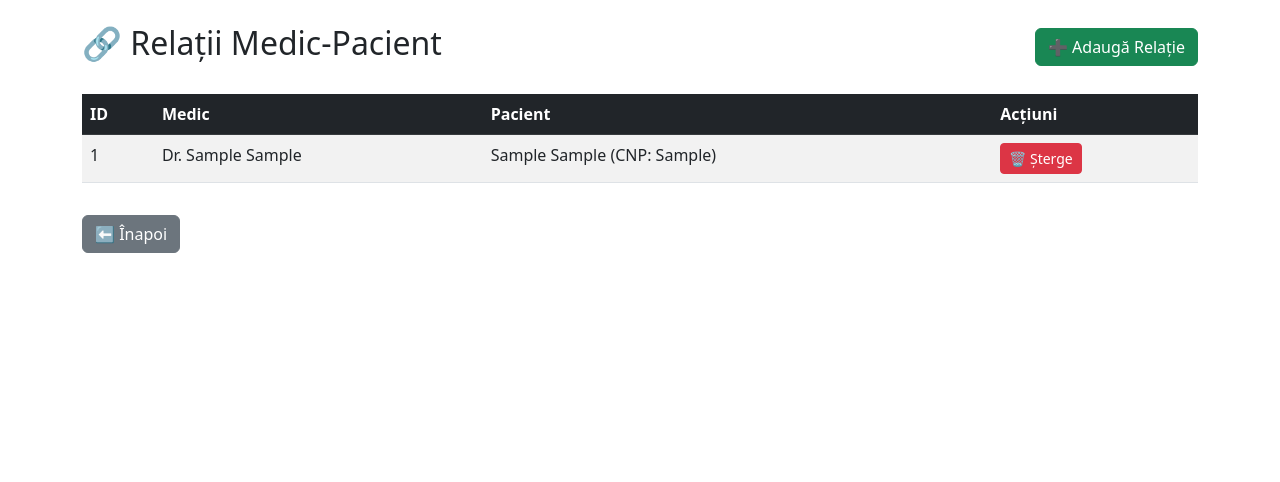
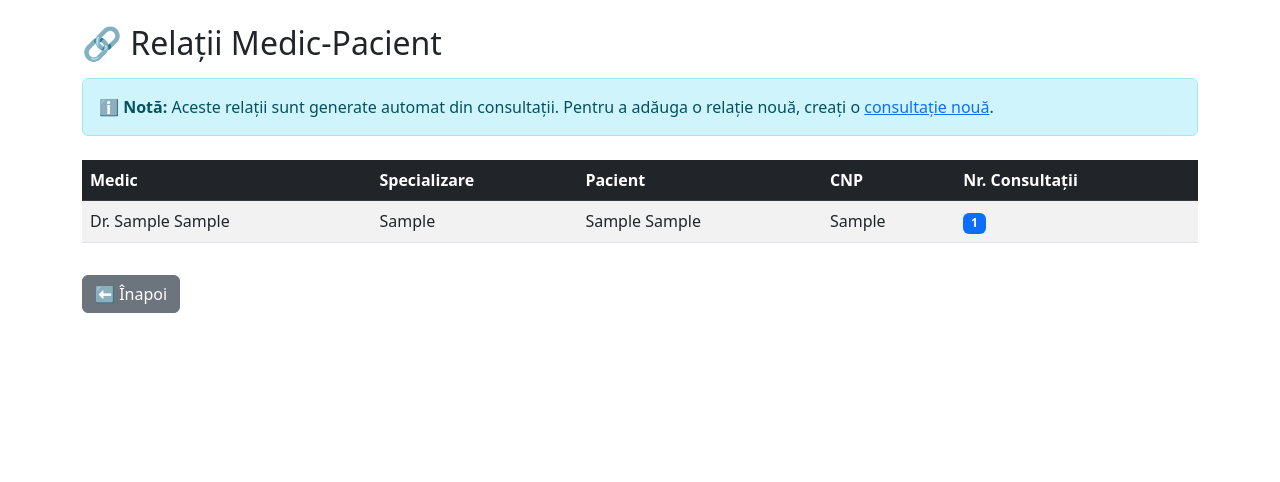
Before and after one commit to HugoToth/django-postgres-medical, a Django app: page /records/medicpacient/ in a window 1280 px wide. Shown: the part 56-538 px from the top of the page. Run offline with Django 5.2, Linux system fonts and the light colour scheme; a user stored in the database is signed in; tables that the repository leaves empty hold one stand-in row (values such as "Sample post").

Commit message:
Relation logic update

```diff
--- a/medical/records/forms.py
+++ b/medical/records/forms.py
@@ -58,8 +58,8 @@ class ConsultatieForm(forms.ModelForm):
             'medic': forms.Select(attrs={'class': 'form-control'}),
             'medicament': forms.Select(attrs={'class': 'form-control'}),
             'Data': forms.DateInput(attrs={'class': 'form-control', 'type': 'date'}),
-            'Diagnostic': forms.Textarea(attrs={'class': 'form-control', 'rows': 3, 'placeholder': 'Diagnostic'}),
-            'DozaMedicament': forms.TextInput(attrs={'class': 'form-control', 'placeholder': 'Ex: 2 pastile/zi'}),
+            'Diagnostic': forms.Textarea(attrs={'class': 'form-control', 'rows': 3}),
+            'DozaMedicament': forms.TextInput(attrs={'class': 'form-control'}),
         }
         labels = {
             'pacient': 'Pacient',
--- a/medical/records/models.py
+++ b/medical/records/models.py
@@ -85,3 +85,13 @@ class Consultatie(models.Model):
 
     def __str__(self):
         return f"Consultatie {self.ConsultatieID}: {self.pacient} - {self.Data}"
+
+    def save(self, *args, **kwargs):
+        """Override save to automatically create MedicPacient relationship if it doesn't exist"""
+        super().save(*args, **kwargs)  # Save the consultation first
+
+        # Create MedicPacient relationship if it doesn't exist
+        MedicPacient.objects.get_or_create(
+            medic=self.medic,
+            pacient=self.pacient
+        )
--- a/medical/records/templates/medicpacient_list.html
+++ b/medical/records/templates/medicpacient_list.html
@@ -3,11 +3,12 @@
 {% block title %}Relații Medic-Pacient{% endblock %}
 
 {% block content %}
-<div class="d-flex justify-content-between align-items-center mb-4">
+<div class="mb-4">
     <h2>🔗 Relații Medic-Pacient</h2>
-    <a href="{% url 'records:medicpacient_create' %}" class="btn btn-success">
-        ➕ Adaugă Relație
-    </a>
+    <div class="alert alert-info mt-3">
+        <strong>ℹ️ Notă:</strong> Aceste relații sunt generate automat din consultații.
+        Pentru a adăuga o relație nouă, creați o <a href="{% url 'records:consultatie_create' %}">consultație nouă</a>.
+    </div>
 </div>
 
 {% if relations %}
@@ -15,26 +16,24 @@
     <table class="table table-striped table-hover">
         <thead class="table-dark">
             <tr>
-                <th>ID</th>
                 <th>Medic</th>
+                <th>Specializare</th>
                 <th>Pacient</th>
-                <th>Acțiuni</th>
+                <th>CNP</th>
+                <th>Nr. Consultații</th>
             </tr>
         </thead>
         <tbody>
             {% for relation in relations %}
             <tr>
-                <td>{{ relation.id }}</td>
                 <td>Dr. {{ relation.medic.NumeMedic }} {{ relation.medic.PrenumeMedic }}</td>
-                <td>{{ relation.pacient.NumePacient }} {{ relation.pacient.PrenumePacient }} (CNP: {{ relation.pacient.CNP }})</td>
+                <td>{{ relation.medic.Specializare|default:"—" }}</td>
+                <td>{{ relation.pacient.NumePacient }} {{ relation.pacient.PrenumePacient }}</td>
+                <td>{{ relation.pacient.CNP }}</td>
                 <td>
-                    {% if user.is_superuser %}
-                    <a href="{% url 'records:medicpacient_delete' relation.id %}" class="btn btn-sm btn-danger">
-                        🗑️ Șterge
-                    </a>
-                    {% else %}
-                    <span class="text-muted">—</span>
-                    {% endif %}
+                    <span class="badge bg-primary">
+                        {{ relation.consultation_count }}
+                    </span>
                 </td>
             </tr>
             {% endfor %}
@@ -42,8 +41,8 @@
     </table>
 </div>
 {% else %}
-<div class="alert alert-info">
-    Nu există relații în baza de date. <a href="{% url 'records:medicpacient_create' %}">Adaugă prima relație</a>
+<div class="alert alert-warning">
+    Nu există relații medic-pacient. Creează o <a href="{% url 'records:consultatie_create' %}">consultație</a> pentru a genera prima relație.
 </div>
 {% endif %}
 
--- a/medical/records/urls.py
+++ b/medical/records/urls.py
@@ -30,6 +30,4 @@ urlpatterns = [
 
     # MedicPacient URLs
     path('medicpacient/', views.medicpacient_list, name='medicpacient_list'),
-    path('medicpacient/create/', views.medicpacient_create, name='medicpacient_create'),
-    path('medicpacient/<int:pk>/delete/', views.medicpacient_delete, name='medicpacient_delete'),
 ]
--- a/medical/records/views.py
+++ b/medical/records/views.py
@@ -3,7 +3,7 @@ from django.contrib.auth.decorators import login_required, user_passes_test
 from django.contrib import messages
 from django.urls import reverse
 from .models import Medic, Pacient, Medicament, MedicPacient, Consultatie
-from .forms import MedicForm, PacientForm, MedicamentForm, ConsultatieForm, MedicPacientForm
+from .forms import MedicForm, PacientForm, MedicamentForm, ConsultatieForm
 
 # Helper function to check if user is admin
 def is_admin(user):
@@ -234,34 +234,12 @@ def consultatie_delete(request, pk):
 @login_required
 def medicpacient_list(request):
     relations = MedicPacient.objects.select_related('medic', 'pacient').all()
+
+    # Add consultation count for each relation
+    for relation in relations:
+        relation.consultation_count = Consultatie.objects.filter(
+            medic=relation.medic,
+            pacient=relation.pacient
+        ).count()
+
     return render(request, 'medicpacient_list.html', {'relations': relations})
-
-@login_required
-def medicpacient_create(request):
-    if request.method == 'POST':
-        form = MedicPacientForm(request.POST)
-        if form.is_valid():
-            form.save()
-            messages.success(request, 'Relație adăugată cu succes!')
-            return redirect('records:medicpacient_list')
-    else:
-        form = MedicPacientForm()
-    return render(request, 'generic_form.html', {
-        'form': form,
-        'action': 'Adăugare',
-        'entity_name': 'Relație Medic-Pacient',
-        'cancel_url': reverse('records:medicpacient_list')
-    })
-
-@login_required
-@user_passes_test(is_admin)
-def medicpacient_delete(request, pk):
-    relation = get_object_or_404(MedicPacient, pk=pk)
-    if request.method == 'POST':
-        relation.delete()
-        messages.success(request, 'Relație ștearsă cu succes!')
-        return redirect('records:medicpacient_list')
-    return render(request, 'confirm_delete.html', {
-        'object': relation,
-        'cancel_url': reverse('records:medicpacient_list')
-    })
--- a/medical/templates/home.html
+++ b/medical/templates/home.html
@@ -78,7 +78,6 @@
                 <h5 class="card-title">🔗 Medic-Pacient Relations</h5>
                 <p class="card-text">Manage relationships between doctors and patients.</p>
                 <a href="{% url 'records:medicpacient_list' %}" class="btn btn-secondary">View Relations</a>
-                <a href="{% url 'records:medicpacient_create' %}" class="btn btn-outline-secondary">Add New</a>
             </div>
         </div>
     </div>
```
